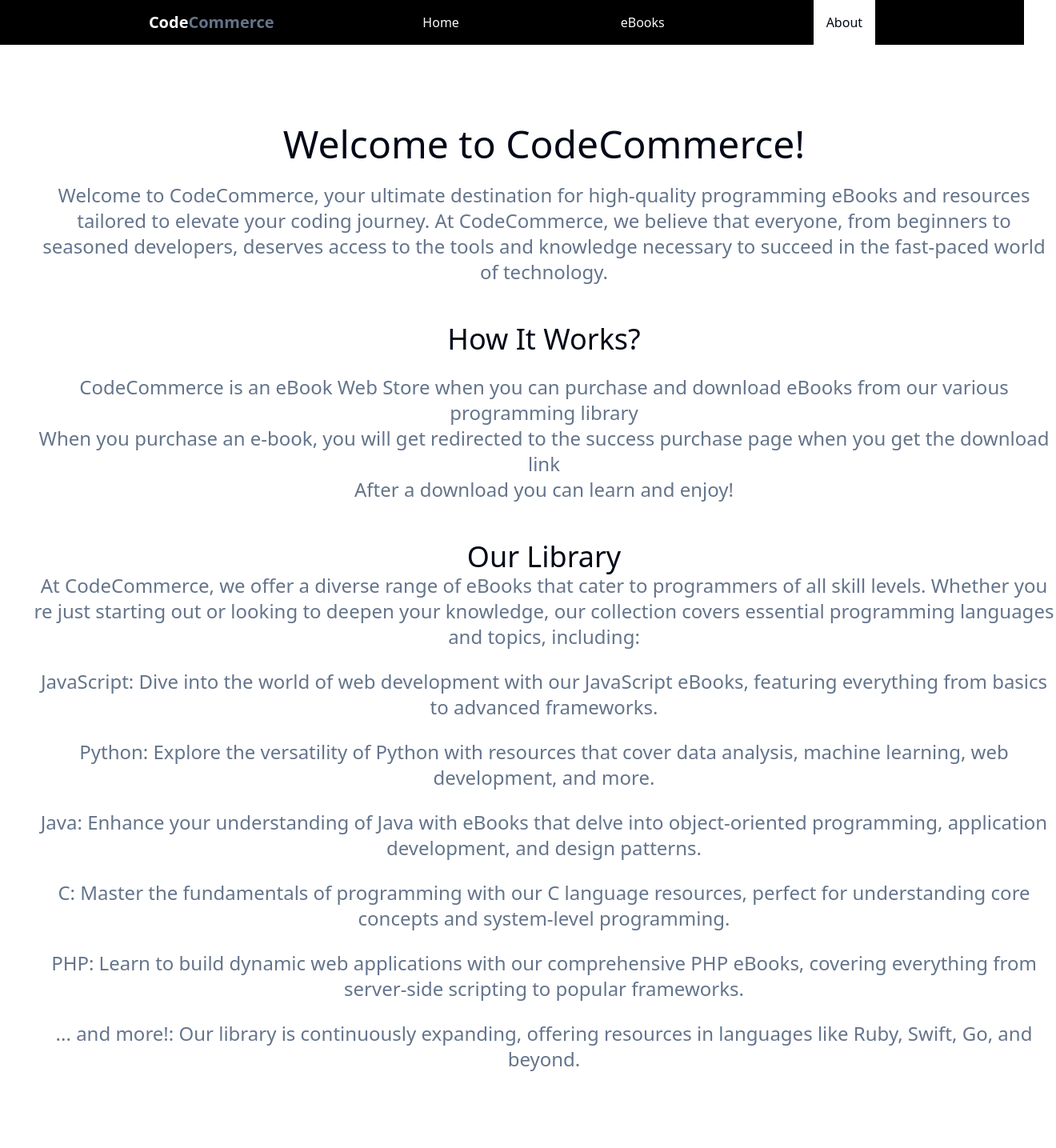
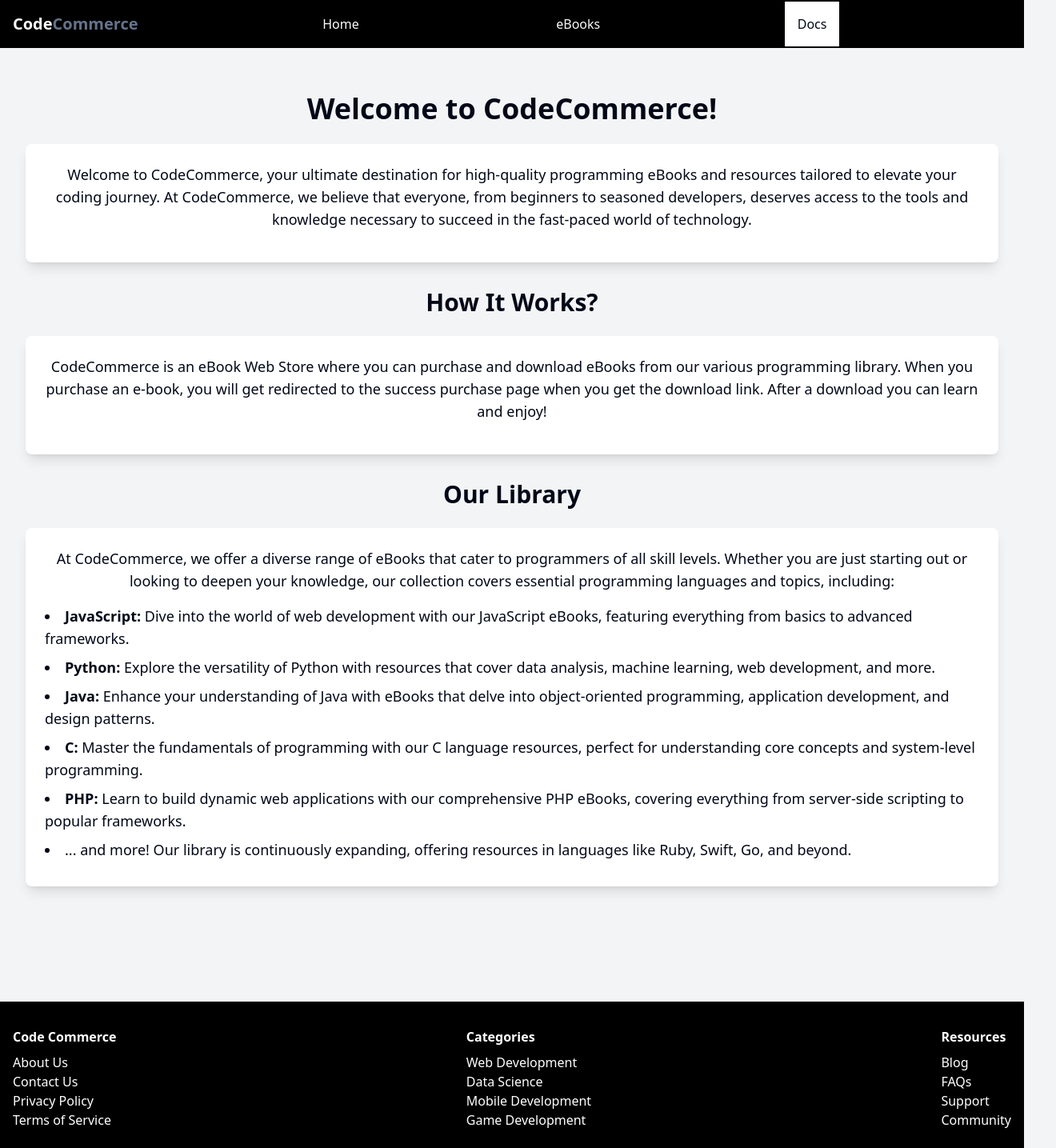
Before and after one commit to Nemanja0033/Code-Library, a Next.js app: page /about in a window 1280 px wide. Shown: the top 1435 px of the page at 80% size, 1320 px wide, since content can reach past the window. Built offline with nearby package versions, Linux system fonts and the light colour scheme.

Commit message:
UI,UX update

```diff
--- a/package.json
+++ b/package.json
@@ -18,6 +18,7 @@
     "@stripe/stripe-js": "^4.5.0",
     "class-variance-authority": "^0.7.0",
     "clsx": "^2.1.1",
+    "framer-motion": "^11.11.0",
     "lucide-react": "^0.445.0",
     "next": "14.2.13",
     "react": "^18.3.1",
--- a/src/app/(customerFacing)/about/page.tsx
+++ b/src/app/(customerFacing)/about/page.tsx
@@ -1,33 +1,37 @@
-export default function AboutPage(){
-    return(
-        <div className="w-full sm:ml-10 mr-10 mt-[100px]">
-            <div className="text-center">
-                <h1 className="text-5xl">Welcome to CodeCommerce!</h1>
-                <br />
-                <p className="text-muted-foreground text-2xl">Welcome to CodeCommerce, your ultimate destination for high-quality programming eBooks and resources tailored to elevate your coding journey. At CodeCommerce, we believe that everyone, from beginners to seasoned developers, deserves access to the tools and knowledge necessary to succeed in the fast-paced world of technology.</p>
-                <br /><br />
-                <h1 className="text-4xl">How It Works?</h1>
-                <br />
-                <p className="text-muted-foreground text-2xl">CodeCommerce is an eBook Web Store when you can purchase and download eBooks from our various programming library</p>
-                <p className="text-muted-foreground text-2xl">When you purchase an e-book, you will get redirected to the success purchase page when you get the download link </p>
-                <p className="text-muted-foreground text-2xl">After a download you can learn and enjoy!</p>
-                <br /><br />
-                <h1 className="text-4xl">Our Library</h1>
-                <p className="text-muted-foreground text-2xl">At CodeCommerce, we offer a diverse range of eBooks that cater to programmers of all skill levels. Whether you re just starting out or looking to deepen your knowledge, our collection covers essential programming languages and topics, including:</p>
-                <br />
-                <p className="text-muted-foreground text-2xl">JavaScript: Dive into the world of web development with our JavaScript eBooks, featuring everything from basics to advanced frameworks.</p>
-                <br />
-                <p className="text-muted-foreground text-2xl">Python: Explore the versatility of Python with resources that cover data analysis, machine learning, web development, and more.</p>
-                <br />
-                <p className="text-muted-foreground text-2xl">Java: Enhance your understanding of Java with eBooks that delve into object-oriented programming, application development, and design patterns.</p>
-                <br />
-                <p className="text-muted-foreground text-2xl">C: Master the fundamentals of programming with our C language resources, perfect for understanding core concepts and system-level programming.</p>
-                <br />
-                <p className="text-muted-foreground text-2xl">PHP: Learn to build dynamic web applications with our comprehensive PHP eBooks, covering everything from server-side scripting to popular frameworks.</p>
-                <br />
-                <p className="text-muted-foreground text-2xl">... and more!: Our library is continuously expanding, offering resources in languages like Ruby, Swift, Go, and beyond.</p>
-                <br />
+export default function AboutPage() {
+    return (
+        <div className="container mx-auto p-8">
+            <h1 className="text-4xl font-bold text-center mb-6">Welcome to CodeCommerce!</h1>
+            <div className="bg-white shadow-lg rounded-lg p-6 mb-8">
+                <p className="text-center text-lg mb-4">
+                    Welcome to CodeCommerce, your ultimate destination for high-quality programming eBooks and resources tailored to elevate your coding journey.
+                    At CodeCommerce, we believe that everyone, from beginners to seasoned developers, deserves access to the tools and knowledge necessary to succeed
+                    in the fast-paced world of technology.
+                </p>
+            </div>
+            <h2 className="text-3xl font-semibold text-center mb-6">How It Works?</h2>
+            <div className="bg-white shadow-lg rounded-lg p-6 mb-8">
+                <p className="text-center text-lg mb-4">
+                    CodeCommerce is an eBook Web Store where you can purchase and download eBooks from our various programming library.
+                    When you purchase an e-book, you will get redirected to the success purchase page when you get the download link.
+                    After a download you can learn and enjoy!
+                </p>
+            </div>
+            <h2 className="text-3xl font-semibold text-center mb-6">Our Library</h2>
+            <div className="bg-white shadow-lg rounded-lg p-6 mb-8">
+                <p className="text-center text-lg mb-4">
+                    At CodeCommerce, we offer a diverse range of eBooks that cater to programmers of all skill levels. Whether you are just starting out or looking to deepen your knowledge,
+                    our collection covers essential programming languages and topics, including:
+                </p>
+                <ul className="list-disc list-inside text-lg">
+                    <li className="mb-2"><strong>JavaScript:</strong> Dive into the world of web development with our JavaScript eBooks, featuring everything from basics to advanced frameworks.</li>
+                    <li className="mb-2"><strong>Python:</strong> Explore the versatility of Python with resources that cover data analysis, machine learning, web development, and more.</li>
+                    <li className="mb-2"><strong>Java:</strong> Enhance your understanding of Java with eBooks that delve into object-oriented programming, application development, and design patterns.</li>
+                    <li className="mb-2"><strong>C:</strong> Master the fundamentals of programming with our C language resources, perfect for understanding core concepts and system-level programming.</li>
+                    <li className="mb-2"><strong>PHP:</strong> Learn to build dynamic web applications with our comprehensive PHP eBooks, covering everything from server-side scripting to popular frameworks.</li>
+                    <li className="mb-2">... and more! Our library is continuously expanding, offering resources in languages like Ruby, Swift, Go, and beyond.</li>
+                </ul>
             </div>
         </div>
-    )
+    );
 }
--- a/src/app/(customerFacing)/layout.tsx
+++ b/src/app/(customerFacing)/layout.tsx
@@ -11,10 +11,9 @@ export default function Layout({
     return (
         <>
           <Nav>
-          <a className="self-center font-semibold lg:text-xl" href="/">Code<span className="text-muted-foreground">Commerce</span></a>
           <NavLink href="/">Home</NavLink>
           <NavLink href="/products">eBooks</NavLink>
-          <NavLink href="/about">About</NavLink>
+          <NavLink href="/about">Docs</NavLink>
         </Nav>
         <div className="container my-6">{children}</div>
         <Footer />
--- /dev/null
+++ b/src/app/(customerFacing)/products/[id]/productIfno/_components/ProductInfo.tsx
@@ -0,0 +1,52 @@
+'use client';
+
+import { Button } from "@/components/ui/button";
+import { formatCurrency } from "@/lib/formatters";
+import Image from "next/image";
+import Link from "next/link";
+
+type ProductInfoProps = {
+    product: {
+        id: string;
+        imagePath: string;
+        name: string;
+        priceInCents: number;
+        description: string;
+    };
+};
+
+export default function ProductInfo({ product }: ProductInfoProps) {
+    return (
+        <div className="max-w-5xl w-full mx-auto space-y-8 mt-[100px] mb-[100px]">
+            <div className="flex gap-4 items-center">
+                <div>
+                    <h1 className="text-4xl font-bold text-center">{product.name}</h1>
+                    <br />
+                    <div className="aspect-video flex-shrink-0 lg:w-1/2  relative lg:left-[250px]">
+                        <Image
+                            src={product.imagePath}
+                            fill
+                            alt={product.name}
+                            className="object-cover"
+                    />
+                    </div>
+                    <br />
+                    <div className="line-clamp-3 text-muted-foreground">
+                        {product.description}
+                    </div>
+                    <br />
+                    <div className="line-clamp-3 text-muted-foreground">
+                        <p>Unlock the power of programming with our comprehensive eBook, {product.name} This essential resource dives deep into one of the most widely used programming languages in the world. Whether you re a beginner looking to grasp the basics or an experienced coder seeking to enhance your skills, this eBook covers everything you need to know. From fundamental concepts and syntax to advanced techniques and best practices, you ll find clear explanations, practical examples, and hands-on exercises to solidify your understanding. Equip yourself with the knowledge to tackle real-world projects and elevate your coding journey with confidence!</p>
+                    </div>
+                    <div className="text-xl text-center font-bold mt-5">
+                        <Button className="ml-5" asChild>
+                          <Link href={`/products/${product.id}/purchase`}>Purhcase - {formatCurrency(product.priceInCents / 100)}</Link>
+                        </Button>
+                        <br /><br />
+                        <hr />
+                    </div>
+                </div>
+            </div>
+        </div>
+    );
+}
--- /dev/null
+++ b/src/app/(customerFacing)/products/[id]/productIfno/page.tsx
@@ -0,0 +1,16 @@
+import db from "@/db/db";
+import ProductInfo from './_components/ProductInfo';
+
+export default async function ProductsInfoPage({ params: { id } }: { params: { id: string } }) {
+    const product = await db.product.findUnique({
+        where: { id }
+    });
+
+    if (!product) {
+        return <div>Product not found</div>;
+    }
+
+    return (
+        <ProductInfo product={product} />
+    );
+}
--- a/src/app/(customerFacing)/products/page.tsx
+++ b/src/app/(customerFacing)/products/page.tsx
@@ -42,11 +42,7 @@ export default function ProductsPage() {
 
 function ProductsHeadlineSkeleton() {
   return (
-    <div className="w-full mb-10">
-      <div className="mb-[100px] mt-[100px] text-center animate-pulse">
-        <div className="h-10 w-3/4 bg-gray-300 rounded mx-auto mb-5"></div>
-        <div className="h-6 w-1/2 bg-gray-300 rounded mx-auto mb-5"></div>
-      </div>
+    <div>
       <div className="ml-3 mb-3">
         <div className="h-8 w-1/3 bg-gray-300 rounded mb-3"></div>
         <div className="h-px bg-gray-300"></div>
--- a/src/app/admin/layout.tsx
+++ b/src/app/admin/layout.tsx
@@ -1,4 +1,3 @@
-import Footer from "../components/Footer"
 import { Nav } from "../components/Navbar"
 import { NavLink } from "../components/Navbar"
 
@@ -12,7 +11,6 @@ export default function AdminLayout({
     return (
       <>
         <Nav>
-        <a className="self-center font-semibold lg:text-xl" href="/">Code<span className="text-muted-foreground">Commerce</span></a>
           <NavLink href="/admin">Dashboard</NavLink>
           <NavLink href="/admin/products">Products</NavLink>
           <NavLink href="/">Customers Page</NavLink>
--- a/src/app/components/Footer.tsx
+++ b/src/app/components/Footer.tsx
@@ -30,14 +30,6 @@ export default function Footer(){
                         <li>Community</li>
                     </ul>
                 </div>
-                <div>
-                    <h3 className="font-bold mb-2">Partners</h3>
-                    <ul>
-                        <li>Affiliate Program</li>
-                        <li>Author Program</li>
-                        <li>Corporate Sales</li>
-                    </ul>
-                </div>
             </div>
             <br />
             <div className="text-center mt-4 text-muted-foreground">
--- a/src/app/components/Navbar.tsx
+++ b/src/app/components/Navbar.tsx
@@ -1,17 +1,42 @@
 "use client"
-
 import { cn } from "@/lib/utils"
 import Link from "next/link"
 import { usePathname } from "next/navigation"
-import { ComponentProps, ReactNode } from "react"
+import { ComponentProps, ReactNode, useState } from "react"
 
 export function Nav({ children }: { children: ReactNode }) {
+  const [isOpen, setIsOpen] = useState(false);
+
+  const toggleMenu = () => {
+    setIsOpen(!isOpen);
+  };
+
   return (
-    <nav className="bg-black text-primary-foreground flex justify-evenly px-4">
-      {children}
-    </nav>
-  )
+    <nav className="bg-black text-primary-foreground flex justify-between items-center px-4 lg:relative  sticky top-0 z-10">
+    <div className="flex items-center justify-between w-full h-[60px]">
+    <a className="self-center font-semibold lg:text-xl" href="/">Code<span className="text-muted-foreground">Commerce</span></a>
+      <button
+        className="md:hidden focus:outline-none"
+        onClick={toggleMenu}
+      >
+        <span className="block w-6 h-0.5 bg-primary-foreground mb-1"></span>
+        <span className="block w-6 h-0.5 bg-primary-foreground mb-1"></span>
+        <span className="block w-6 h-0.5 bg-primary-foreground mb-1"></span>
+      </button>
+      <div className="hidden md:flex flex-grow justify-evenly">
+        {children}
+      </div>
+    </div>
+    {isOpen && (
+      <div className="md:hidden flex flex-col items-center bg-black text-primary-foreground absolute top-14 left-0 right-0">
+        {children}
+      </div>
+    )}
+  </nav>
+);
 }
+
+
 
 export function NavLink(props: Omit<ComponentProps<typeof Link>, "className">) {
   const pathname = usePathname()
--- a/src/app/components/ProductCard.tsx
+++ b/src/app/components/ProductCard.tsx
@@ -19,16 +19,6 @@ type ProductCardProps = {
   imagePath: string
 }
 
-type FreeProductCardProps = {
-  id: string
-  name: string
-  priceInCents: number
-  description: string
-  imagePath: string
-  linkTo1: string
-  linkTo2: string
-  //linkTo3: string
- }
 
 export function ProductCard({
   id,
@@ -50,39 +40,11 @@ export function ProductCard({
         <p className="line-clamp-4 text-muted-foreground">{description}</p>
       </CardContent>
       <CardFooter>
-        <Button asChild size="lg" className="w-full">
+        <Button asChild size='lg' className="m-5" >
+          <Link href={`/products/${id}/productIfno`}>More Details</Link>
+        </Button>
+        <Button asChild size="lg">
           <Link href={`/products/${id}/purchase`}>Purchase</Link>
-        </Button>
-      </CardFooter>
-    </Card>
-  )
-}
-
-export function FreeProductCard({
-  id,
-  name,
-  priceInCents,
-  description,
-  imagePath,
-  linkTo1,
-  linkTo2,
-
-}: FreeProductCardProps) {
-  return (
-    <Card className="flex overflow-hidden flex-col">
-      <div className="relative w-full h-auto aspect-video">
-        <Image src={imagePath} fill alt={name} />
-      </div>
-      <CardHeader>
-        <CardTitle>{name}</CardTitle>
-        <CardDescription className="text-xl">{formatCurrency(priceInCents / 100)}</CardDescription>
-      </CardHeader>
-      <CardContent className="flex-grow">
-        <p className="line-clamp-4">{description}</p>
-      </CardContent>
-      <CardFooter>
-        <Button asChild size="lg" className="w-full">
-          <Link href={name === 'Introduction to Python Programming' ? linkTo1 : (name === 'Principles of Programming Languages' ? linkTo2 : 'https://www.infobooks.org/pdfview/programming-languages-application-and-interpretation-shriram-krishnamurthi-210/')}>Read Now</Link>
         </Button>
       </CardFooter>
     </Card>
--- a/src/app/layout.tsx
+++ b/src/app/layout.tsx
@@ -15,7 +15,7 @@ export default function RootLayout({
   return (
     <html lang="en">
       <body
-        className={cn('bg-background min-h-screen font-sans antialiased')}
+        className={cn('bg-gray-100 min-h-screen font-sans antialiased')}
       >
         {children}
       </body>
```
Also changed, not shown: src/app/(customerFacing)/page.tsx (+72 -37 lines), 1 other file (tests, documents, lock files or other folders).
